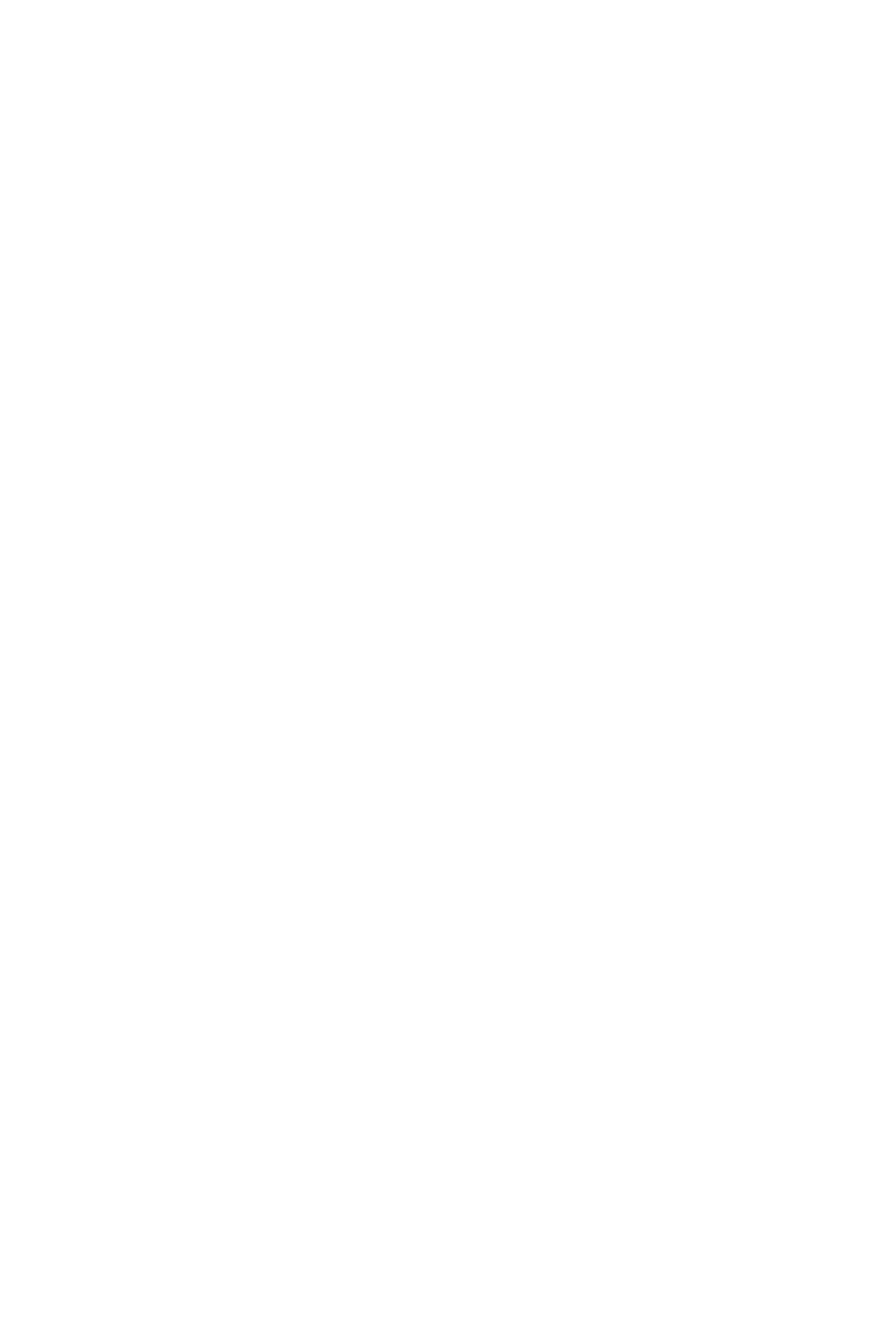
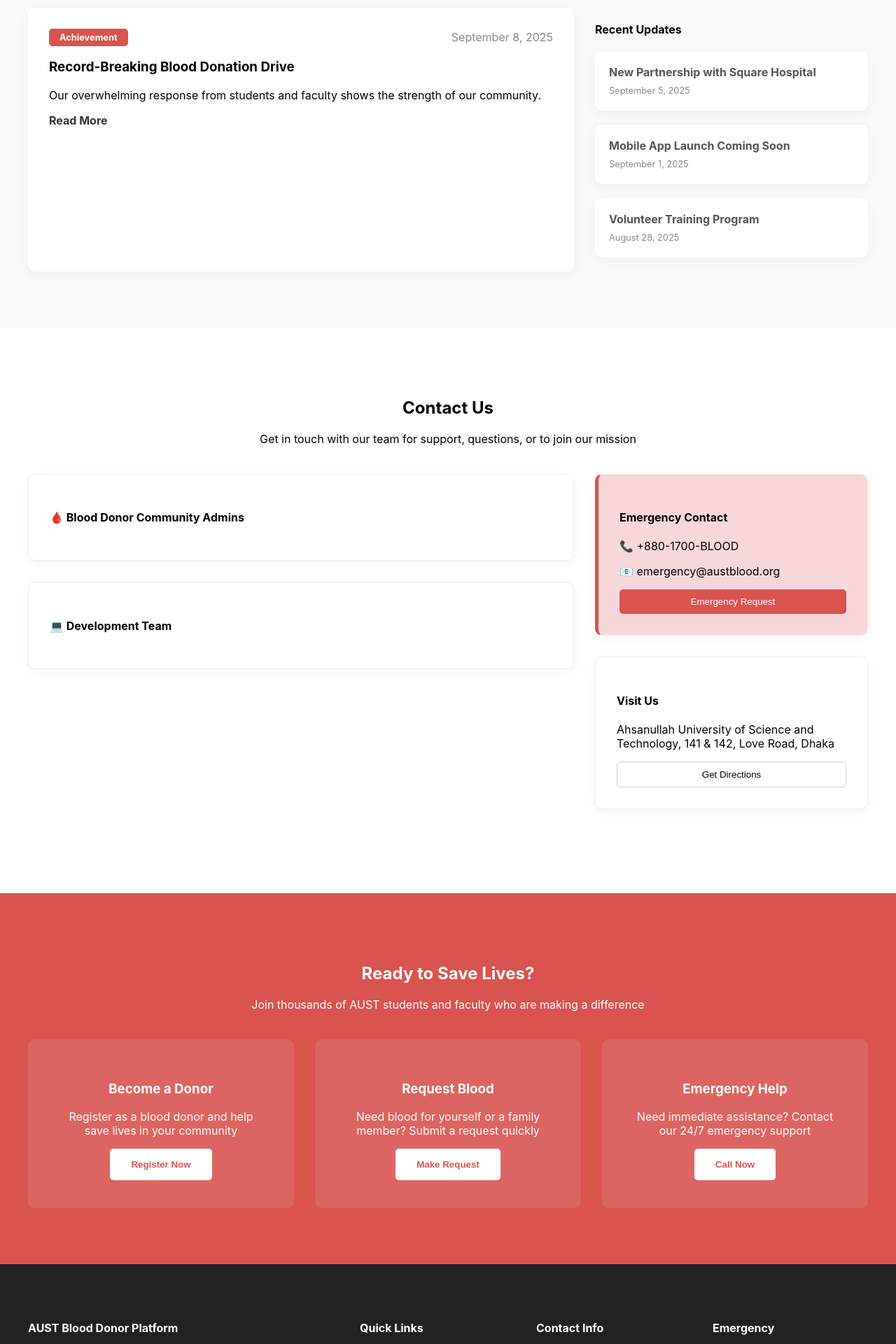
Before and after one commit to partha-sharma/AUST-Blood-Donation-Platform, a React (Create React App) app in the folder frontend/: page / in a window 1280 px wide. Shown: the part 3460-5380 px from the top of the page at 70% size. Before the commit the page ends 3246 px from the top, so only its background shows below. Built offline with nearby package versions, Linux system fonts and the light colour scheme.

Commit message:
feat/homepage-ui(frontend): Homepage updated

```diff
--- a/frontend/src/components/Home.js
+++ b/frontend/src/components/Home.js
@@ -5,11 +5,10 @@ import InfoSection from './InfoSection';
 import CompatibilitySection from './CompatibilitySection';
 import ProcessSection from './ProcessSection';
 import AwardsSection from './AwardsSection';
-// Import the other sections once you've created them
-// import NewsSection from './NewsSection';
-// import ContactSection from './ContactSection';
-// import CTASection from './CTASection';
-// import Footer from './Footer';
+import NewsSection from './NewsSection';
+import ContactSection from './ContactSection';
+import CTASection from './CTASection';
+import Footer from './Footer';
 
 const Home = () => {
   return (
@@ -20,12 +19,10 @@ const Home = () => {
       <CompatibilitySection />
       <ProcessSection />
       <AwardsSection />
-      {/*
-        <NewsSection />
-        <ContactSection />
-        <CTASection />
-        <Footer />
-      */}
+      <NewsSection />
+      <ContactSection />
+      <CTASection />
+      <Footer />
     </div>
   );
 };
```
